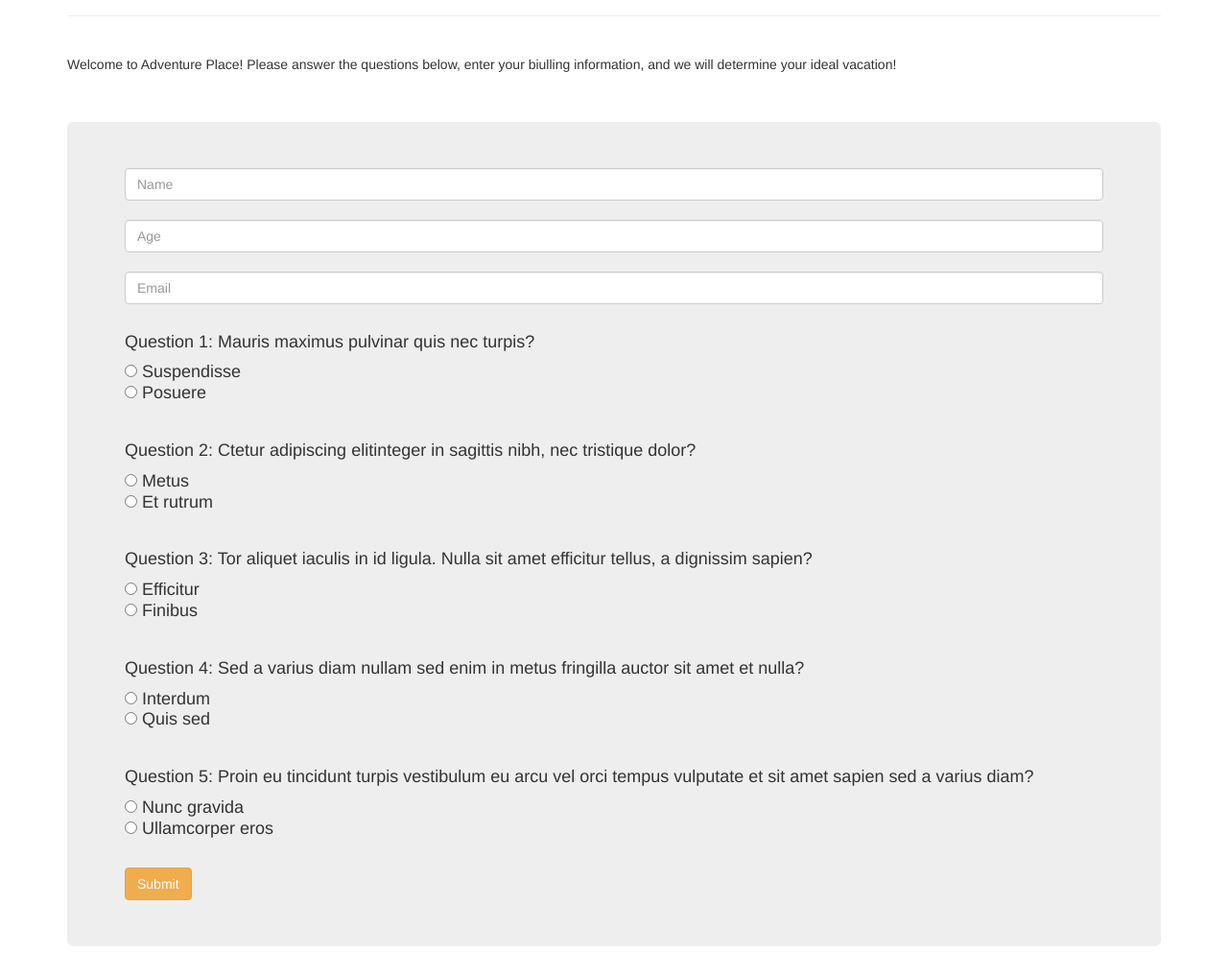
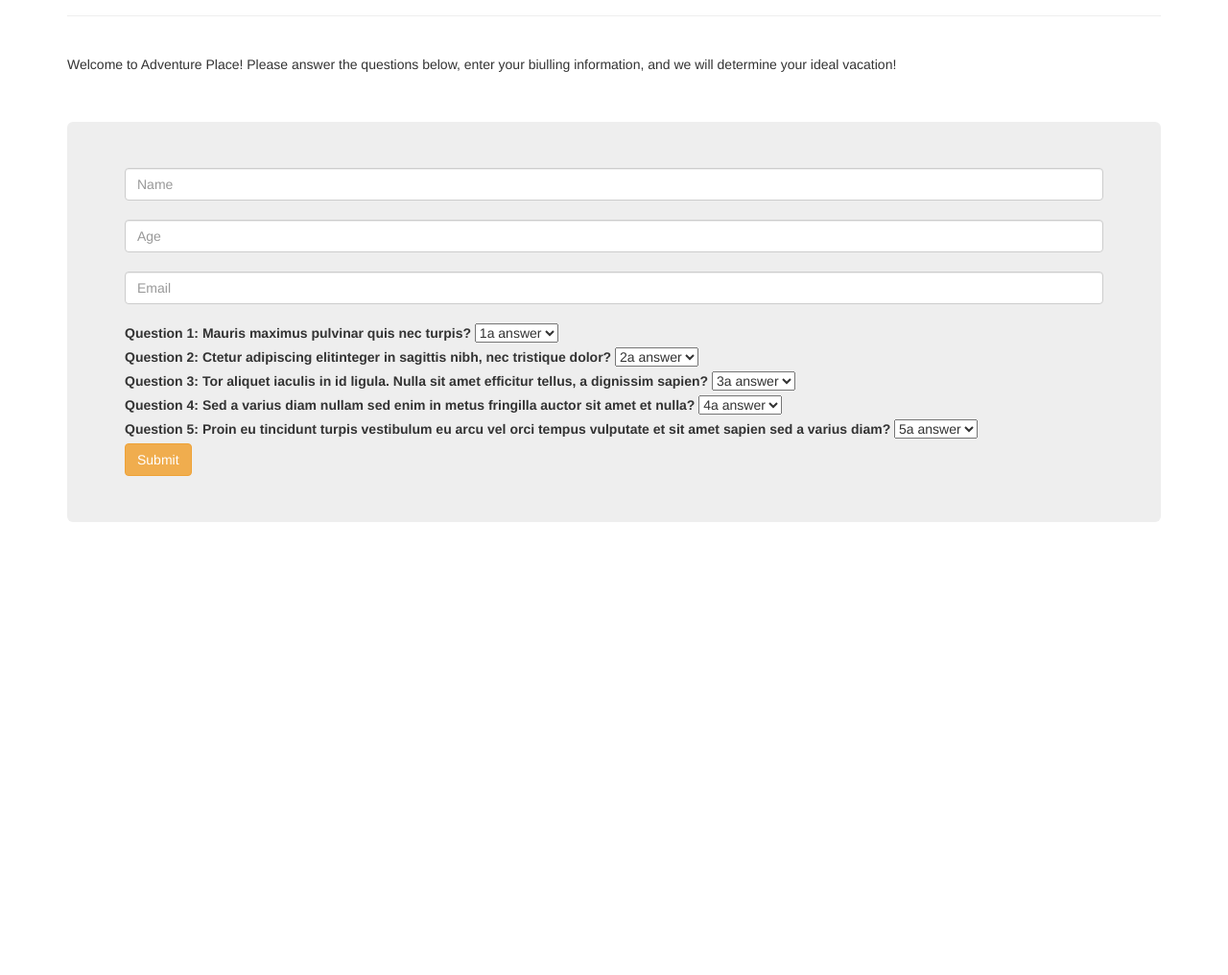
Before and after one commit to corymeyers/adventureplace, a plain HTML site: page yourvacation/index.html in a window 1280 px wide. Shown: the part 83-1099 px from the top of the page at 96% size. After the commit the page ends 800 px from the top, so only its background shows below. Drawn offline with Linux system fonts and the light colour scheme.

Commit message:
switch radio buttons to drop down menus

```diff
--- a/yourvacation/index.html
+++ b/yourvacation/index.html
@@ -16,7 +16,7 @@
 
   <p>Welcome to Adventure Place! Please answer the questions below, enter your biulling information, and we will determine your ideal vacation!</p><br><br>
 
-  <div id="allform" class="jumbotron">
+  <div class="jumbotron">
     <form>
       <div class="personal1">
       <input id="personal1" class="form-control" type="text" placeholder="Name">
@@ -30,35 +30,35 @@
         <input id="personal3" class="form-control" placeholder="Email">
       </div><br>
 
-      <div id="radioQuestion1">
-        <h4>Question 1:  Mauris maximus pulvinar quis nec turpis?<h4>
-          <input type="radio" name="Q1" value="Q1a"> Suspendisse<br>
-          <input type="radio" name="Q1" value="Q1b"> Posuere<br>
-        </div><br>
+        <label for="question1">Question 1:  Mauris maximus pulvinar quis nec turpis?</label>
+          <select id="question1">
+            <option value="1a">1a answer</option>
+            <option value="1b">1b answer</option>
+          </select><br>
 
-      <div id="radioQuestion2">
-        <h4>Question 2:  Ctetur adipiscing elitinteger in sagittis nibh, nec tristique dolor?<h4>
-          <input type="radio" name="Q2" value="Q2a"> Metus<br>
-          <input type="radio" name="Q2" value="Q2b"> Et rutrum<br>
-        </div><br>
+        <label for="question2">Question 2:  Ctetur adipiscing elitinteger in sagittis nibh, nec tristique dolor?</label>
+        <select id="question1">
+          <option value="2a">2a answer</option>
+          <option value="2b">2b answer</option>
+        </select><br>
 
-      <div id="radioQuestion3">
-        <h4>Question 3:  Tor aliquet iaculis in id ligula. Nulla sit amet efficitur tellus, a dignissim sapien?<h4>
-          <input type="radio" name="Q3" value="Q3a"> Efficitur<br>
-          <input type="radio" name="Q3" value="Q3b">   Finibus<br>
-        </div><br>
+        <label for="question3">Question 3:  Tor aliquet iaculis in id ligula. Nulla sit amet efficitur tellus, a dignissim sapien?</label>
+        <select id="question1">
+          <option value="3a">3a answer</option>
+          <option value="3b">3b answer</option>
+        </select><br>
 
-      <div id="radioQuestion4">
-        <h4>Question 4:  Sed a varius diam nullam sed enim in metus fringilla auctor sit amet et nulla?<h4>
-          <input type="radio" name="Q4" value="Q4a">  Interdum<br>
-          <input type="radio" name="Q4" value="Q4b">  Quis sed<br>
-        </div><br>
+        <label for="question4">Question 4:  Sed a varius diam nullam sed enim in metus fringilla auctor sit amet et nulla?</label>
+        <select id="question1">
+          <option value="4a">4a answer</option>
+          <option value="4b">4b answer</option>
+        </select><br>
 
-      <div id="radioQuestion5">
-        <h4>Question 5:  Proin eu tincidunt turpis vestibulum eu arcu vel orci tempus vulputate et sit amet sapien sed a varius diam?<h4>
-          <input type="radio" name="Q5" value="Q5a">  Nunc gravida<br>
-          <input type="radio" name="Q5" value="Q5b">  Ullamcorper eros<br>
-        </div><br>
+        <label for="question5">Question 5:  Proin eu tincidunt turpis vestibulum eu arcu vel orci tempus vulputate et sit amet sapien sed a varius diam?</label>
+        <select id="question1">
+          <option value="5a">5a answer</option>
+          <option value="5b">5b answer</option>
+        </select><br>
 
         <button type="submit" class="btn btn-warning">Submit</button>
       </form>
--- a/yourvacation/js/yourvacation.js
+++ b/yourvacation/js/yourvacation.js
@@ -1,12 +1,19 @@
 $(document).ready(function(){
 
-  $('#allform form').submit(function(event) {
+  $('form').submit(function(event) {
     var personal1Input = $("input#personal1").val();
+
+
+
+
+
+
     $('.personal1').text(personal1Input);
     $('#vacation1show').show();
     $('#vacation2show').show();
     $('#vacation3show').show();
     $('#vacation4show').show();
+
 
       event.preventDefault();
     });
```
